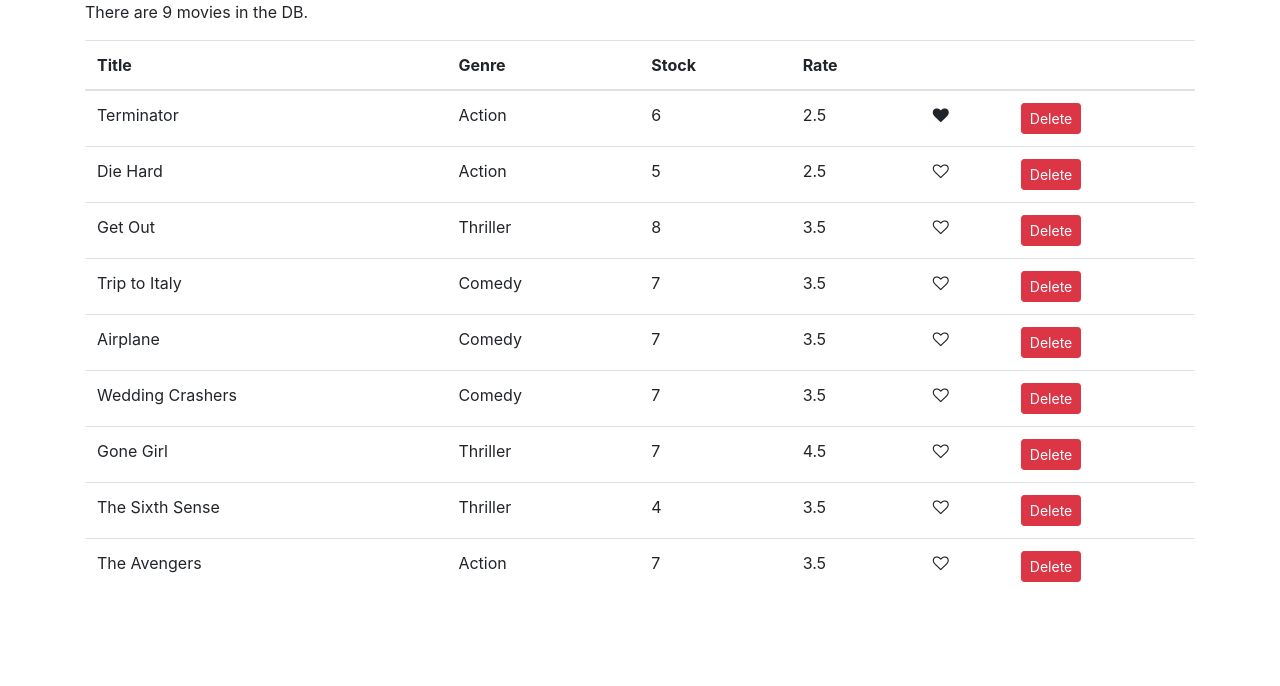
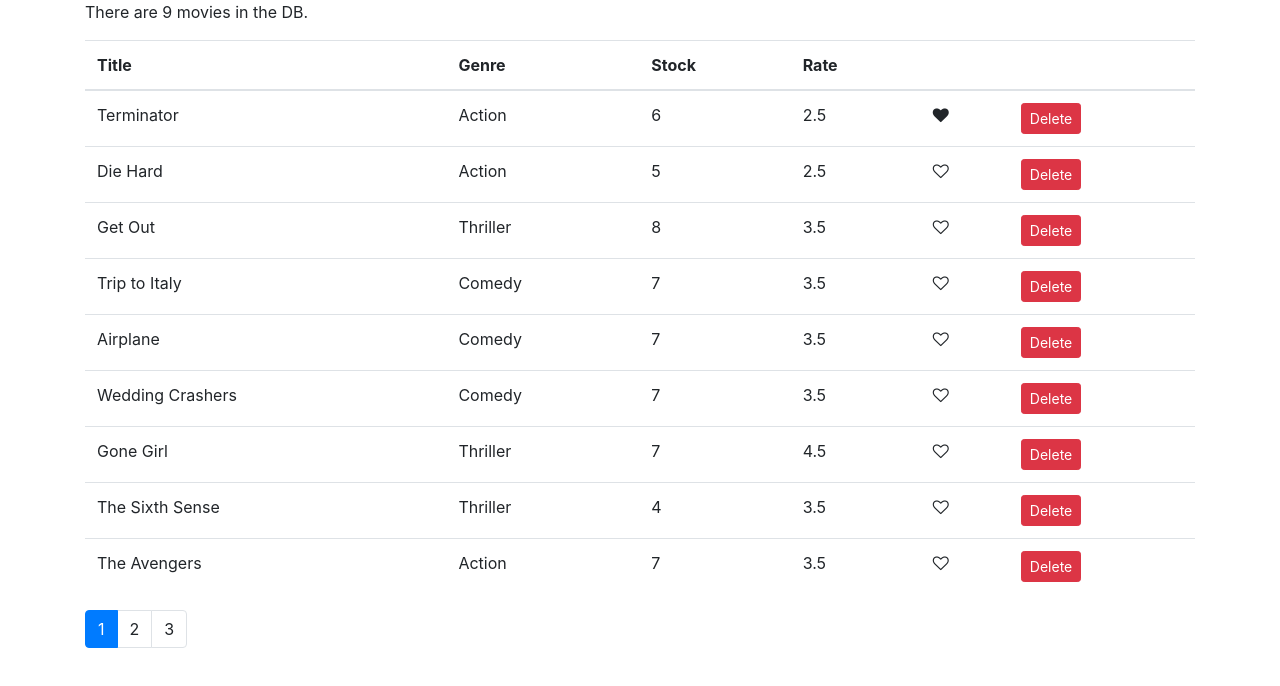
Before and after one commit to anatolmanoila/movlix, a React (Create React App) app: page / in a window 1280 px wide. Shown: the top 686 px of the page. Built offline with nearby package versions, Linux system fonts and the light colour scheme.

Commit message:
add Pagination visual

```diff
--- a/package.json
+++ b/package.json
@@ -5,6 +5,7 @@
   "dependencies": {
     "bootstrap": "^4.3.1",
     "font-awesome": "^4.7.0",
+    "lodash": "^4.17.10",
     "react": "^16.8.3",
     "react-dom": "^16.8.3",
     "react-scripts": "2.1.5"
--- a/src/components/Movies.js
+++ b/src/components/Movies.js
@@ -1,12 +1,14 @@
 import React, { Component } from 'react';
 import { getMovies } from '../services/fakeMoviesService';
 import Like from './common/Like';
-
+import Pagination from './common/Pagination';
 
 class Movies extends Component {
 
     state = {
-        movies: getMovies()
+        movies: getMovies(),
+        pageSize: 4,
+        currentPage: 1
     };
 
 
@@ -29,8 +31,13 @@ class Movies extends Component {
         });
     }
 
+    handlePageChange() {
+        console.log('on page change ');
+    }
+
     render() {
         const { length } = this.state.movies;
+        const { pageSize, currentPage } = this.state;
 
         if (length === 0) return <p className="text-warning">There are no movies in the db</p>;
 
@@ -72,9 +79,15 @@ class Movies extends Component {
                     </tbody>
                 </table>
             </div>
+            <Pagination itemsCount={ length }
+                        pageSize={ pageSize }
+                        currentPage={ currentPage }
+                        onPageChange={ this.handlePageChange }
+            />
             </React.Fragment>
         );
     }
+
 }
 
 export default Movies;
--- /dev/null
+++ b/src/components/common/Pagination.js
@@ -0,0 +1,24 @@
+import React from 'react';
+import _ from 'lodash';
+
+const Pagination = (props) => {
+    const { itemsCount, pageSize, currentPage } = props;
+
+    const pagesCount = Math.ceil(itemsCount / pageSize);
+
+    const pages = _.range(1, pagesCount + 1);
+
+    return (
+        <nav>
+            <ul className="pagination">
+                { pages.map(page =>
+                    <li key={page}
+                        className={ page === currentPage ? 'page-item active' : 'page-item' }
+                    >
+                    <a className="page-link"> { page } </a></li>)}
+            </ul>
+        </nav>
+    );
+}
+
+export default Pagination;
```
Also changed, not shown: 1 other file (tests, documents, lock files or other folders).
